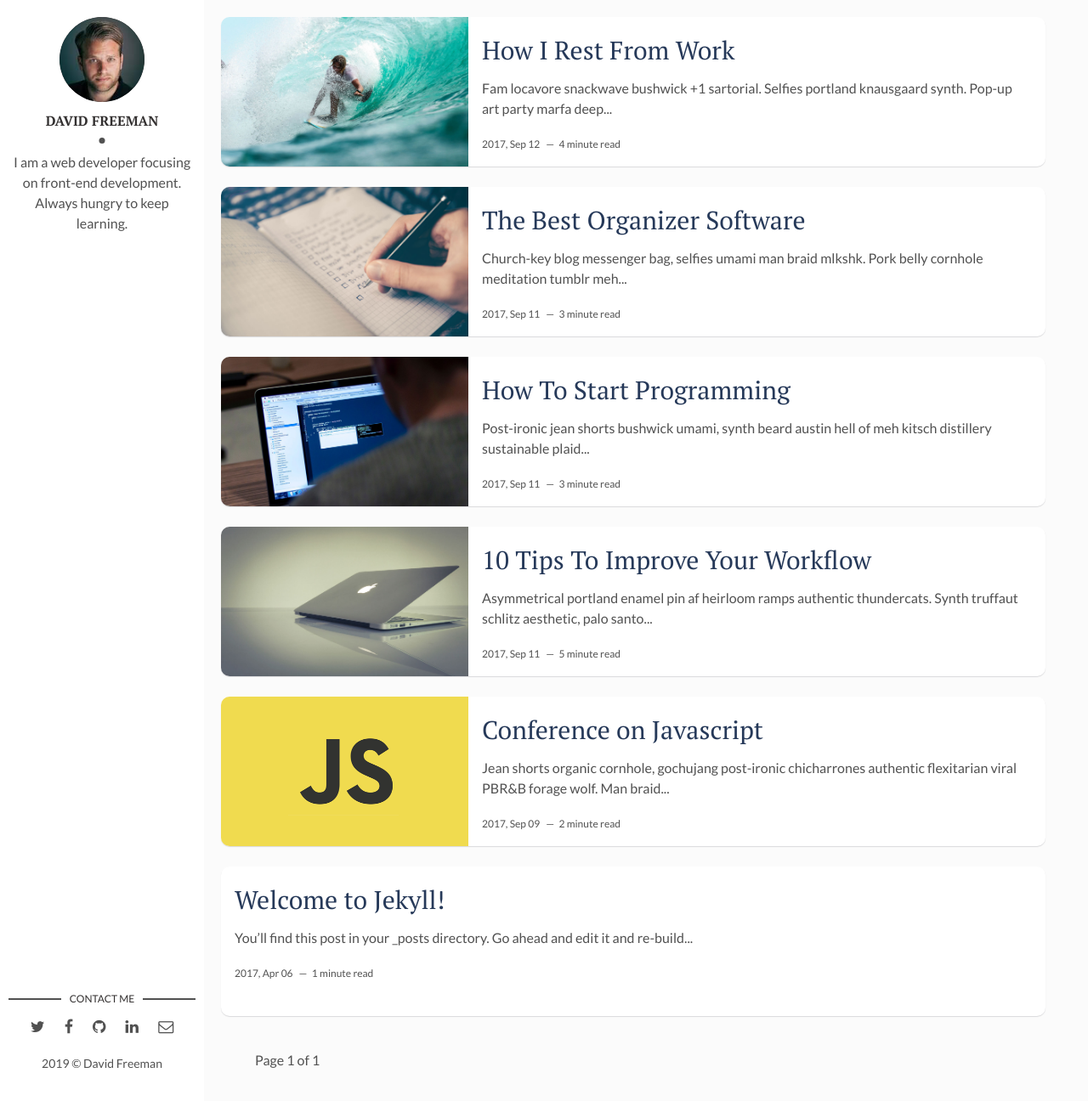
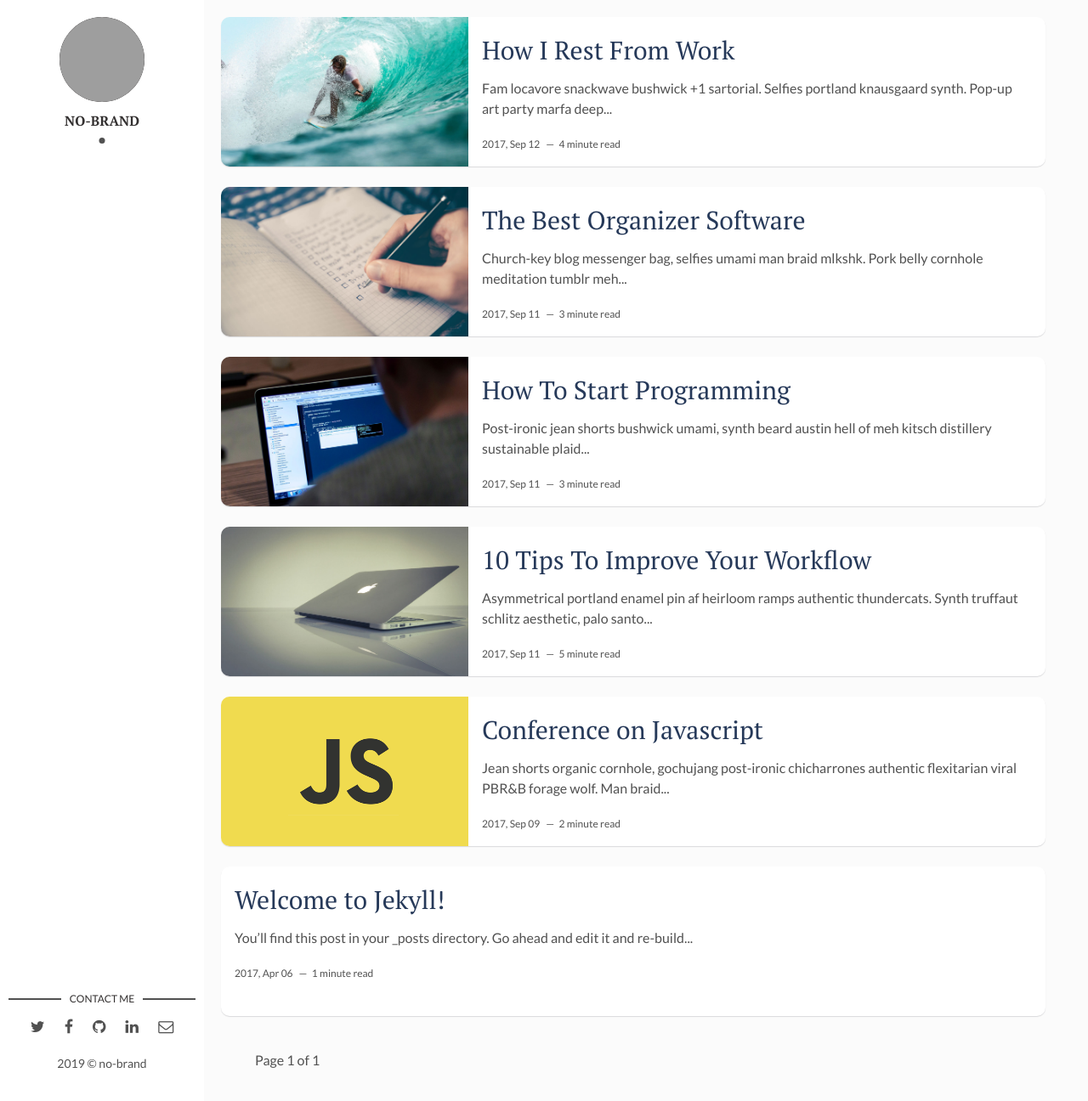
Before and after one commit to no-brand/no-brand.github.io, a Jekyll site: the page built from index.html, in a window 1280 px wide and 1296 px high. Shown: the whole window at 85% size. Built offline with Jekyll 4.4.1, drawn with Linux system fonts in a browser that asks for light colours; the list of posts is cut into pages by our own code; grey boxes are pictures that could not be loaded.

Commit message:
jekyll | to set default configurations

```diff
--- a/_config.yml
+++ b/_config.yml
@@ -1,37 +1,46 @@
-title: Hello, world! I'm David Freeman
+title: no-brand
 description: > # this means to ignore newlines until "baseurl:"
   Write an awesome description for your new site here. You can edit this
   line in _config.yml. It will appear in your document head meta (for
   Google search results) and in your feed.xml site description.
-permalink: ':title/'
-baseurl: "/flexible-jekyll" # the subpath of your site, e.g. /blog
-url: "" # the base hostname & protocol for your site, e.g. http://example.com
-site-twitter: #if your site has a twitter account, enter it here
+
+## setup link style
+## deafult is 'date' /:categories/:year/:month/:day/:title:output_ext
+## [reference] https://jekyllrb-ko.github.io/docs/permalinks/
+permalink: date
+baseurl: "" # the subpath of your site, e.g. /blog
+url: "no-brand.github.io" # the base hostname & protocol for your site, e.g. http://example.com
+site-twitter: no-brand #if your site has a twitter account, enter it here
 
 # Author Settings
-author: David Freeman # add your name
-author-img: david-freeman.jpg # add your photo
-about-author: I am a web developer focusing on front-end development. Always hungry to keep learning. # add description
+author: no-brand # add your name
+author-img: # add your photo
+about-author: # add description
 social-twitter: # add your Twitter handle
 social-facebook: # add your Facebook handle
-social-github: artemsheludko # add your Github handle
+social-github: no-brand # add your Github handle
 social-linkedin: # add your Linkedin handle
 social-email: # add your Email address
 
 # Disqus
-discus-identifier: mr-brown # add your discus identifier
+discus-identifier: # add your discus identifier
 
 # Tracker
 analytics: # Google Analytics
 
 # Build Settings
+## kramdown, modified markdown
 markdown: kramdown
 plugins:
-  - jekyll-sitemap
-  - jekyll-paginate
+  - jekyll-sitemap # generate sitemap.xml, may help to be searched
+  - jekyll-paginate # pagination
   - jemoji
 
-paginate: 8
+## pagenation
+## /index.html, shows first n posts
+## /page/2/index.html, shows next n+1 ~ 2n posts, and so on.
+## [reference] https://jekyllrb-ko.github.io/docs/pagination/
+paginate: 6 # max number of pages on one page
 paginate_path: "/page/:num"
 
 exclude: ["node_modules", "gulpfile.js", "package.json", "yarn.lock"]
--- a/_layouts/main.html
+++ b/_layouts/main.html
@@ -19,7 +19,7 @@ layout: default
         {% if site.social-twitter %}
           <li><a href="https://twitter.com/{{ site.social-twitter }}" target="_blank"><i class="fa fa-twitter" aria-hidden="true"></i></a></li>
         {% else %}
-          <li><a href="https://twitter.com/artemsheludko_" target="_blank"><i class="fa fa-twitter" aria-hidden="true"></i></a></li>
+          <li><a href="https://twitter.com/" target="_blank"><i class="fa fa-twitter" aria-hidden="true"></i></a></li>
         {% endif %}
         {% if site.social-facebook %}
           <li><a href="https://facebook.com/{{ site.social-facebook }}" target="_blank"><i class="fa fa-facebook" aria-hidden="true"></i></a></li>
@@ -39,7 +39,7 @@ layout: default
         {% if site.social-email %}
           <li class="email"><a href="mailto:{{site.social-email}}"><i class="fa fa-envelope-o"></i></a></li>
         {% else %}
-          <li class="email"><a href="mailto:example.david@blog.com"><i class="fa fa-envelope-o" aria-hidden="true"></i></a></li>
+          <li class="email"><a href="mailto:do.dream.david@gmail.com"><i class="fa fa-envelope-o" aria-hidden="true"></i></a></li>
         {% endif %}
       </ul>
     </section> <!-- End Section Contact -->
```
Also changed, not shown: package.json (+5 -5 lines), README.md, assets/img/david-freeman.jpg (deleted), assets/img/home-page.jpg (deleted), assets/img/post-example.jpg (deleted), assets/img/promo-img.jpg (deleted).
